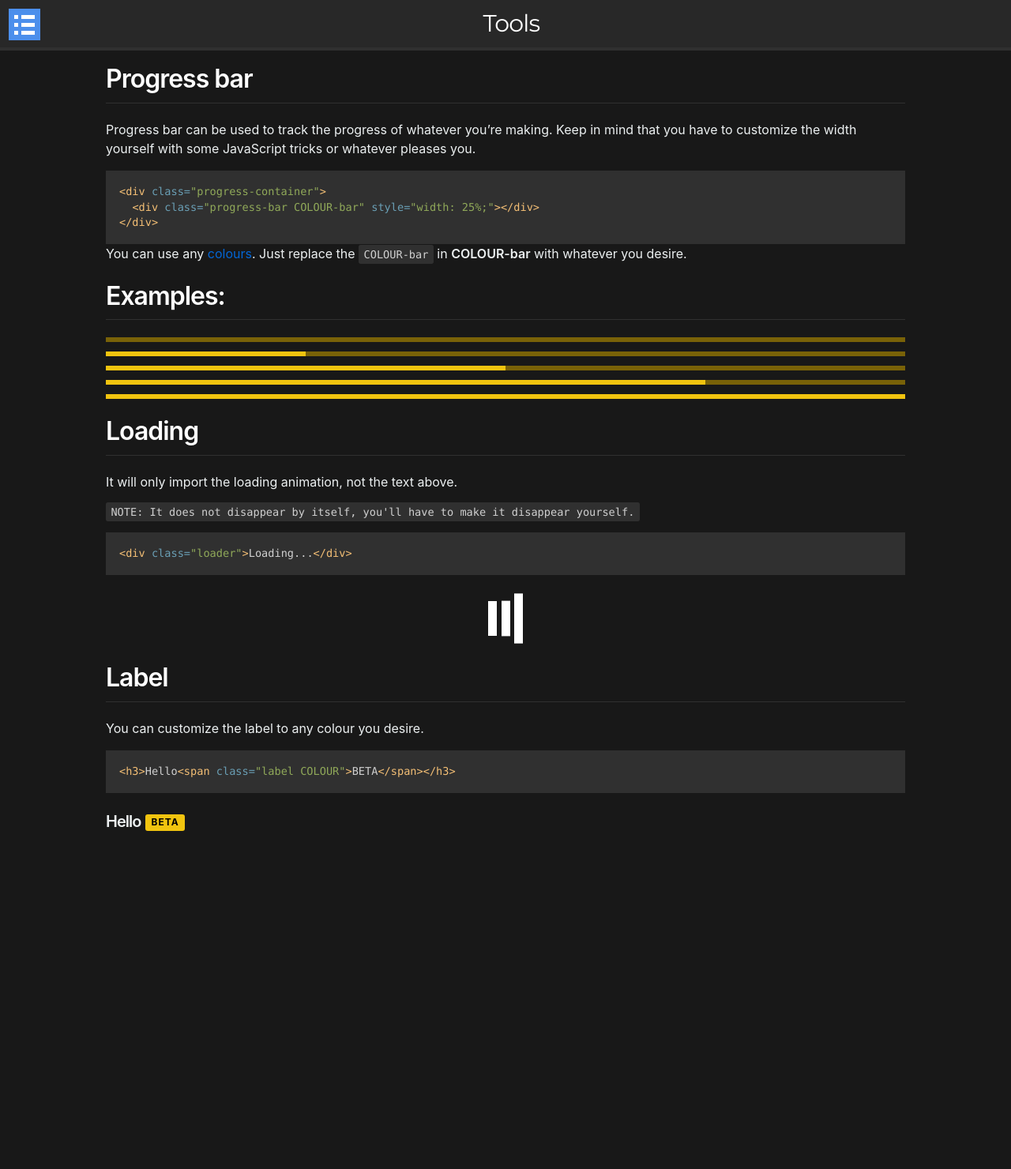
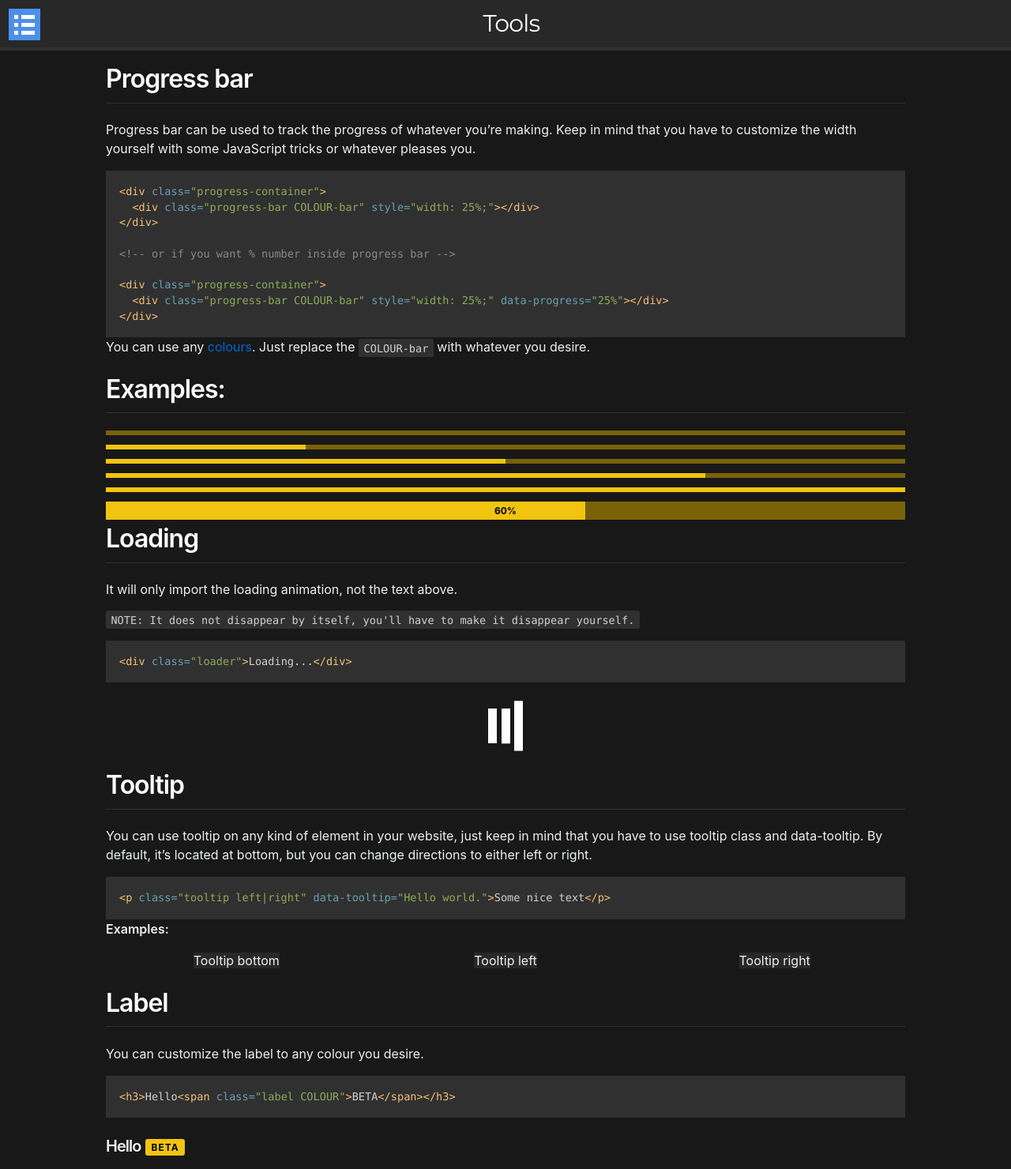
Before and after one commit to AlexFlipnote/Modesta, a Jekyll site: the page built from _pages/docs/tools.md, in a window 1280 px wide. Shown: the whole page at 79% size. Built offline with Jekyll 4.4.1, drawn with Linux system fonts in a browser that asks for light colours; before the commit the page ends 1069 px from its top, so only the background shows below that.

Commit message:
tooltip and progress bar

````diff
--- a/_pages/docs/tools.md
+++ b/_pages/docs/tools.md
@@ -12,9 +12,15 @@
 <div class="progress-container">
   <div class="progress-bar COLOUR-bar" style="width: 25%;"></div>
 </div>
+
+<!-- or if you want % number inside progress bar -->
+
+<div class="progress-container">
+  <div class="progress-bar COLOUR-bar" style="width: 25%;" data-progress="25%"></div>
+</div>
 ```
 
-You can use any [colours](/colours). Just replace the `COLOUR-bar` in **COLOUR-bar** with whatever you desire.
+You can use any [colours](/colours). Just replace the `COLOUR-bar` with whatever you desire.
 
 # Examples:
 <style>.progress-container { margin-bottom: .75em; }</style>
@@ -39,6 +45,10 @@
   <div class="progress-bar sun-flower-bar" style="width: 100%;"></div>
 </div>
 
+<div class="progress-container">
+  <div class="progress-bar sun-flower-bar black-text" style="width: 60%;" data-progress="60%"></div>
+</div>
+
 # Loading
 It will only import the loading animation, not the text above.
 
@@ -50,6 +60,19 @@
 
 <div class="loader">Loading...</div>
 
+# Tooltip
+You can use tooltip on any kind of element in your website, just keep in mind that you have to use tooltip class and data-tooltip.
+By default, it's located at bottom, but you can change directions to either left or right.
+```html
+<p class="tooltip left|right" data-tooltip="Hello world.">Some nice text</p>
+```
+**Examples:**
+<div class="flex-grid center-text">
+  <div class="col-xs"><p class="primary tooltip" data-tooltip="Hello world.">Tooltip bottom</p></div>
+  <div class="col-xs"><p class="primary tooltip left" data-tooltip="Hello world.">Tooltip left</p></div>
+  <div class="col-xs"><p class="primary tooltip right" data-tooltip="Hello world.">Tooltip right</p></div>
+</div>
+
 # Label
 You can customize the label to any colour you desire.
 ```html
--- a/scss/components/_objects.scss
+++ b/scss/components/_objects.scss
@@ -30,6 +30,64 @@
     content: '';
     position: absolute;
     top: 0;
+  }
+}
+
+// Tooltip container
+$cubic: cubic-bezier(.64, .09, .08, 1);
+
+.tooltip {
+  display: inline;
+  position: relative;
+
+  &::after {
+    @include transform(translateX(-50%) translateY(-2px));
+    @include transition(opacity .2s $cubic, transform .2s $cubic);
+    background: $primary;
+    border-radius: 2px;
+    color: #fff;
+    content: attr(data-tooltip);
+    left: 50%;
+    opacity: 0;
+    padding: 6px 10px;
+    position: absolute;
+    top: 1.6em;
+    visibility: hidden;
+    white-space: nowrap;
+    z-index: 2;
+  }
+
+  &:hover {
+    &::after {
+      @include transform(translateX(-50%) translateY(0));
+      display: block;
+      opacity: 1;
+      visibility: visible;
+    }
+  }
+
+  &.left {
+    &::after {
+      @include transform(translateX(-112%) translateY(0));
+      left: 0;
+      top: -4px;
+    }
+
+    &:hover {
+      &::after { @include transform(translateX(-110%) translateY(0)); }
+    }
+  }
+
+  &.right {
+    &::after {
+      @include transform(translateX(12%) translateY(0));
+      left: 100%;
+      top: -4px;
+    }
+
+    &:hover {
+      &::after { @include transform(translateX(10%) translateY(0)); }
+    }
   }
 }
 
@@ -147,6 +205,22 @@
       right: 0;
       width: 100%;
       z-index: -1;
+    }
+
+    &[data-progress] {
+      height: 23px;
+      &::before { height: 23px; }
+    }
+
+    &::after {
+      content: attr(data-progress);
+      font-weight: bold;
+      left: 0;
+      margin-left: auto;
+      margin-right: auto;
+      position: absolute;
+      right: 0;
+      width: 4em;
     }
   }
 }
````
Also changed, not shown: css/modesta.min.css.
